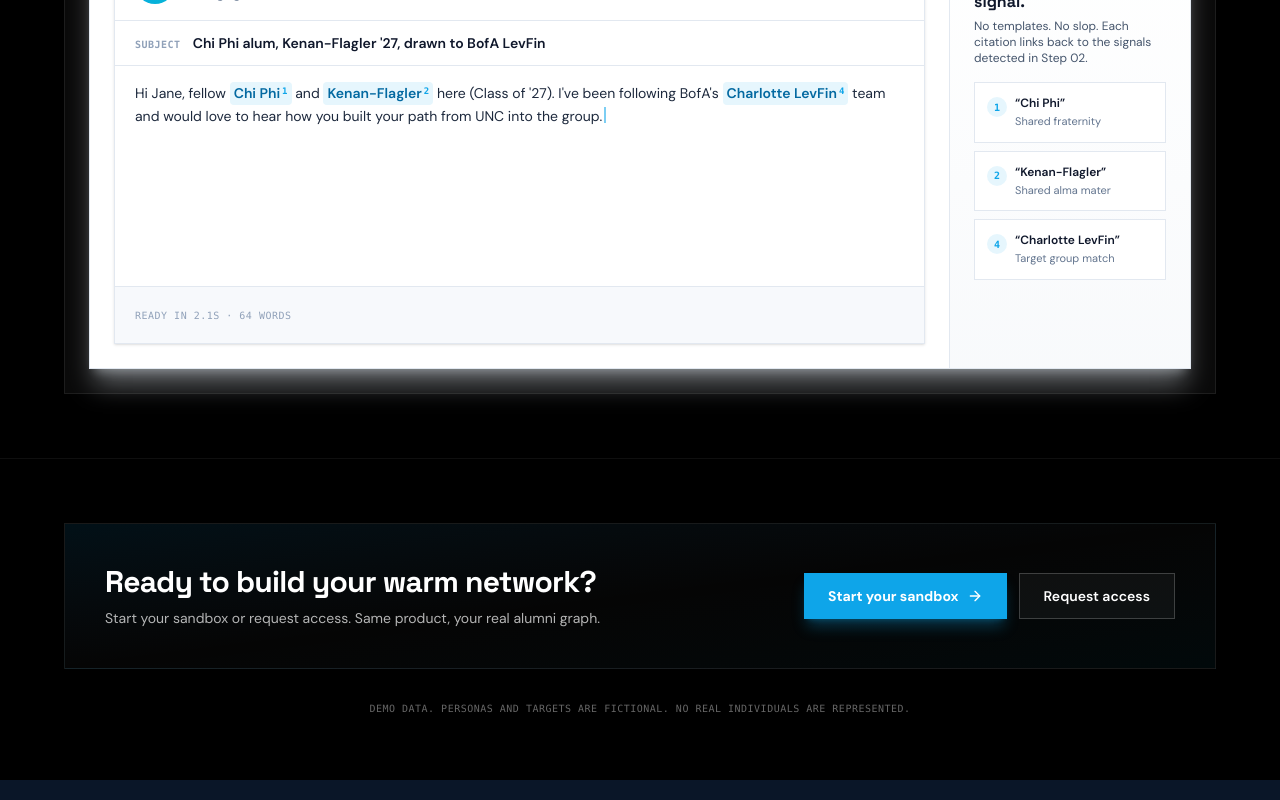
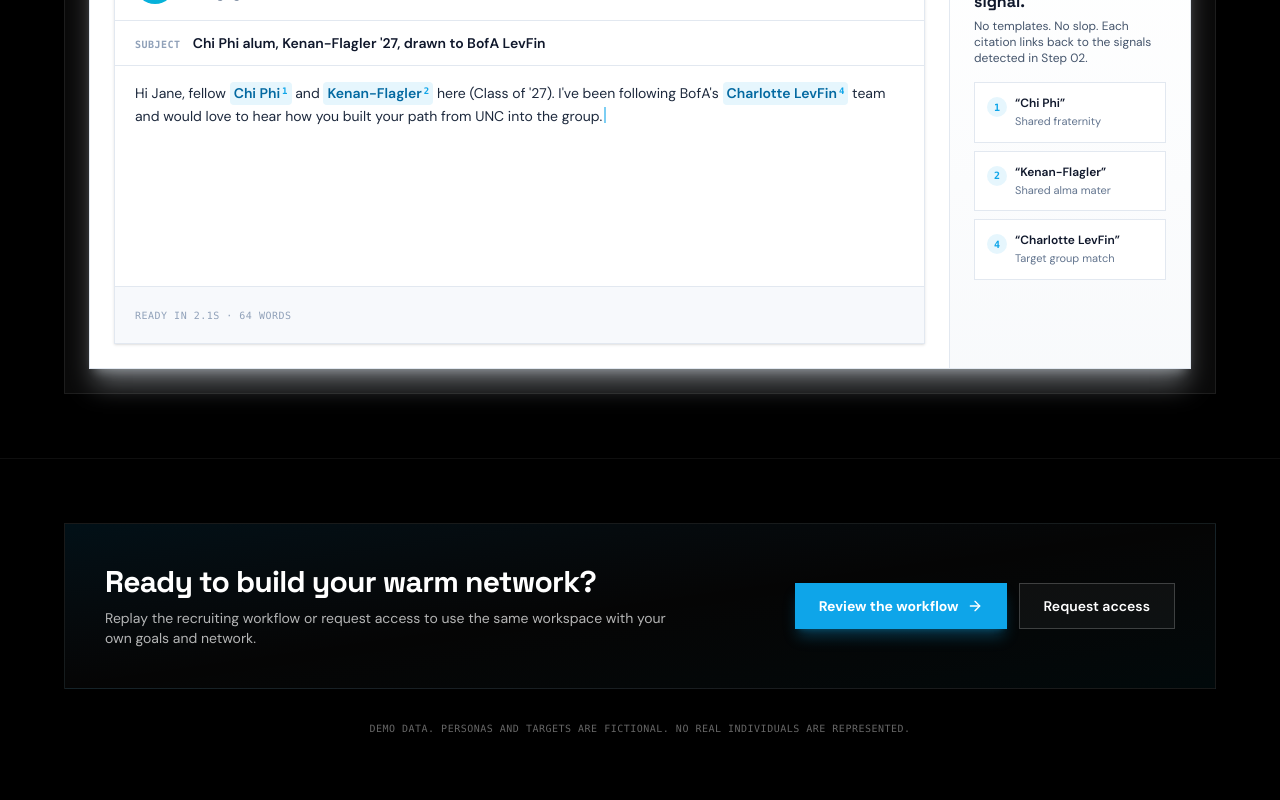
Before and after one commit to scrigot/KithNode, a Next.js app: page /demo in a window 1280 px wide. Shown: the part 3949-4749 px from the top of the page. Built offline with nearby package versions, Linux system fonts and the light colour scheme; no server answers.

Commit message:
style(design): FINDING-004 — keep demo in the showcase flow

```diff
--- a/src/app/demo/page.tsx
+++ b/src/app/demo/page.tsx
@@ -173,16 +173,16 @@
                 Ready to build your warm network?
               </h2>
               <p className="mt-2 max-w-xl text-sm text-white/70">
-                Start your sandbox or request access. Same product, your real
-                alumni graph.
+                Replay the recruiting workflow or request access to use the
+                same workspace with your own goals and network.
               </p>
             </div>
             <div className="flex flex-col gap-3 sm:flex-row">
               <Link
-                href="/demo/sandbox"
+                href="#recruiting-workstation"
                 className="inline-flex items-center justify-center gap-2 rounded-xl bg-[#0EA5E9] px-6 py-3 text-sm font-bold text-white shadow-lg shadow-[#0EA5E9]/30 transition-all hover:-translate-y-0.5"
               >
-                Start your sandbox
+                Review the workflow
                 <ArrowRight className="h-4 w-4" />
               </Link>
               <Link
```
